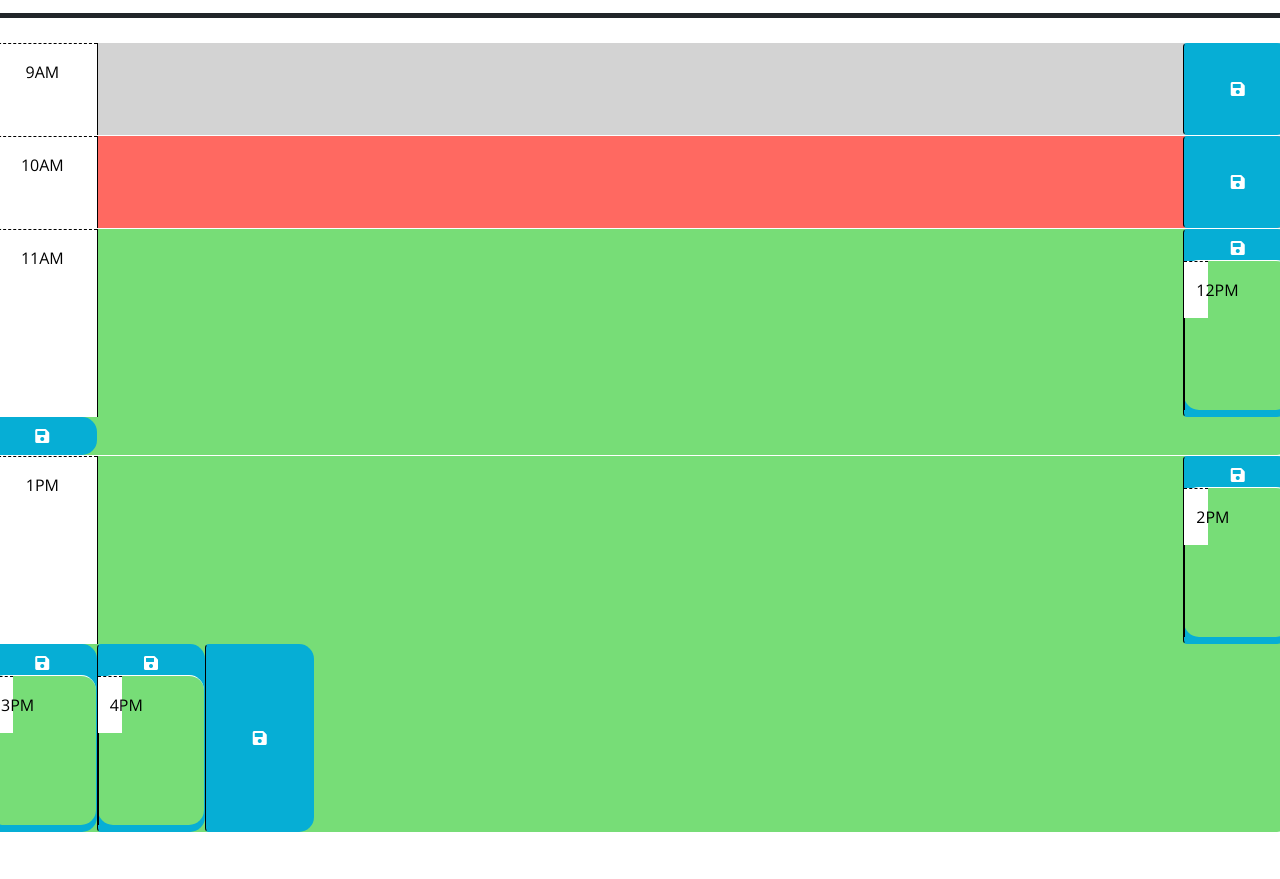
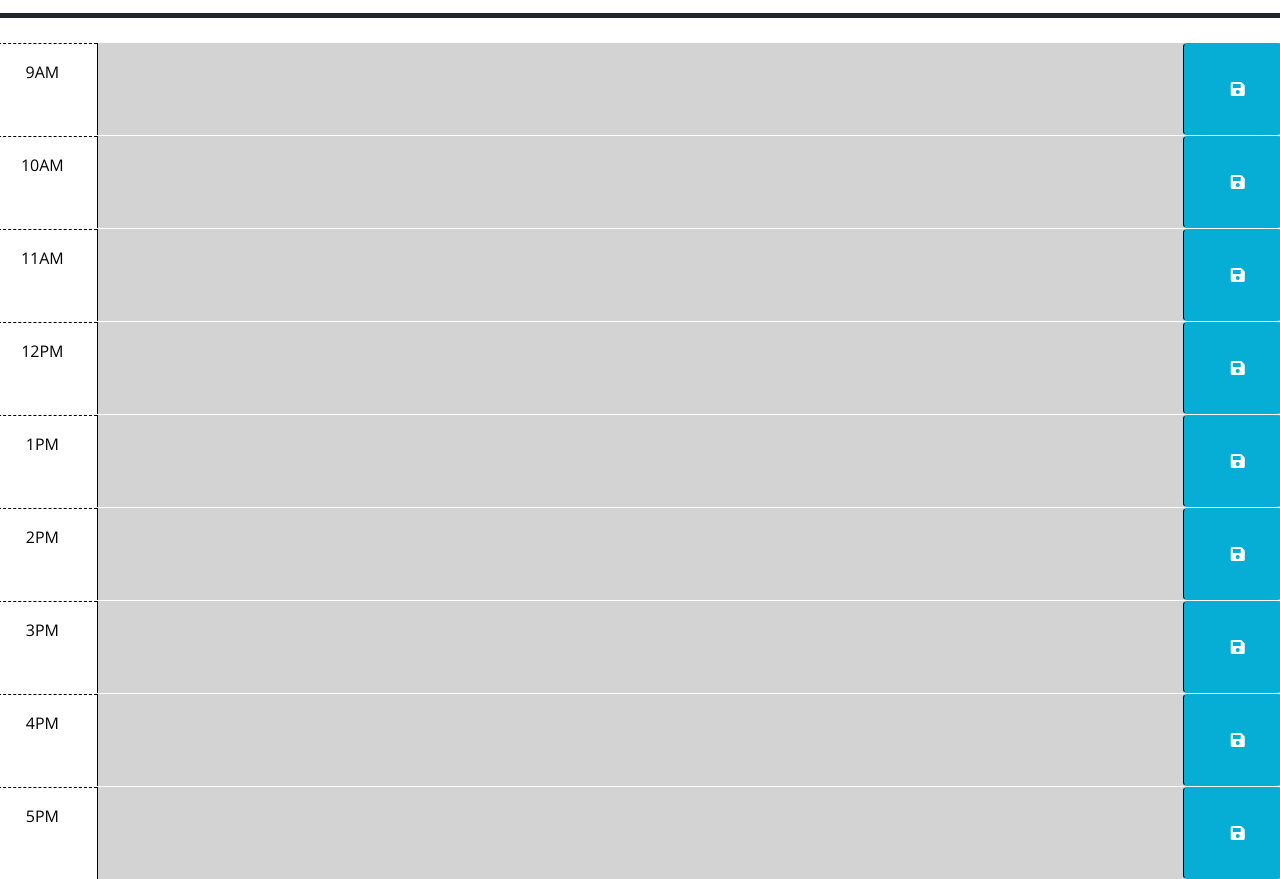
Before and after one commit to dannadlerp/simpleCalendarApp, a plain HTML site: page index.html in a window 1280 px wide. Shown: the part 260-1139 px from the top of the page. Before the commit the page ends 1092 px from the top, so only its background shows below. Drawn offline with nearby package versions, Linux system fonts and the light colour scheme.

Commit message:
updated script.js and index.html
added time slots from 12pm-5pm in index.html with bootstrap syntax. Added class changes for timing based on current time for script in new time blocks

```diff
--- a/index.html
+++ b/index.html
@@ -46,11 +46,14 @@
           <i class="fas fa-save" aria-hidden="true"></i>
         </button>
       </div>
+
       <div id="hour-11" class="row time-block future">
         <div class="col-2 col-md-1 hour text-center py-3">11AM</div>
         <textarea id="text-area-11" class="col-8 col-md-10 description" rows="3"></textarea>
         <button id="save-button-11" class="btn saveBtn col-2 col-md-1" aria-label="save">
           <i class="fas fa-save" aria-hidden="true"></i>
+        </button>
+      </div>
 
       <div id="hour-12" class="row time-block future">
         <div class="col-2 col-md-1 hour text-center py-3">12PM</div>
@@ -65,23 +68,40 @@
         <textarea id="text-area-13" class="col-8 col-md-10 description" rows="3"></textarea>
         <button id="save-button-13" class="btn saveBtn col-2 col-md-1" aria-label="save">
           <i class="fas fa-save" aria-hidden="true"></i>
+        </button>
+      </div>
 
           <div id="hour-14" class="row time-block future">
             <div class="col-2 col-md-1 hour text-center py-3">2PM</div>
             <textarea id="text-area-14" class="col-8 col-md-10 description" rows="3"></textarea>
             <button id="save-button-14" class="btn saveBtn col-2 col-md-1" aria-label="save">
               <i class="fas fa-save" aria-hidden="true"></i>
+            </button>
+          </div>
 
               <div id="hour-15" class="row time-block future">
                 <div class="col-2 col-md-1 hour text-center py-3">3PM</div>
                 <textarea id="text-area-15" class="col-8 col-md-10 description" rows="3"></textarea>
                 <button id="save-button-15" class="btn saveBtn col-2 col-md-1" aria-label="save">
                   <i class="fas fa-save" aria-hidden="true"></i>
+                </button>
+              </div>
+
                   <div id="hour-16" class="row time-block future">
                     <div class="col-2 col-md-1 hour text-center py-3">4PM</div>
                     <textarea id="text-area-16" class="col-8 col-md-10 description" rows="3"></textarea>
                     <button id="save-button-16" class="btn saveBtn col-2 col-md-1" aria-label="save">
                       <i class="fas fa-save" aria-hidden="true"></i>
+                    </button>
+                  </div>
+
+                  <div id="hour-17" class="row time-block future">
+                    <div class="col-2 col-md-1 hour text-center py-3">5PM</div>
+                    <textarea id="text-area-17" class="col-8 col-md-10 description" rows="3"></textarea>
+                    <button id="save-button-17" class="btn saveBtn col-2 col-md-1" aria-label="save">
+                      <i class="fas fa-save" aria-hidden="true"></i>
+                    </button>
+                  </div>
 
     <script src="https://code.jquery.com/jquery-3.4.1.min.js"></script>
     <script
--- a/script.js
+++ b/script.js
@@ -5,8 +5,8 @@ $(function () {
   //function calculateTimeFrame() {
     //}
     var theDate = dayjs().format('dddd, MMMM, DD, YYYY');
-    var currentHour = dayjs().format('h');
-    currentHour = 10;
+    var currentHour = dayjs().format('H');
+    currentHour = 20;
     document.getElementById("headerDate").textContent = `Today is ${theDate}`;
     //set of ifs and else ifs define what colour/class each block is depending on what time it is
     if (currentHour >= 18) {
```
